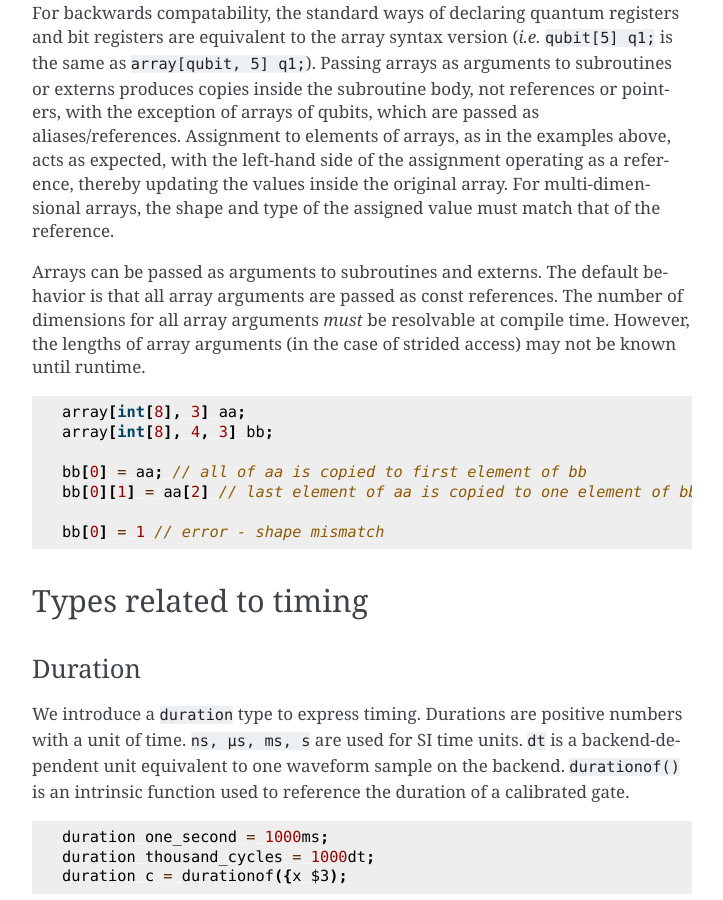
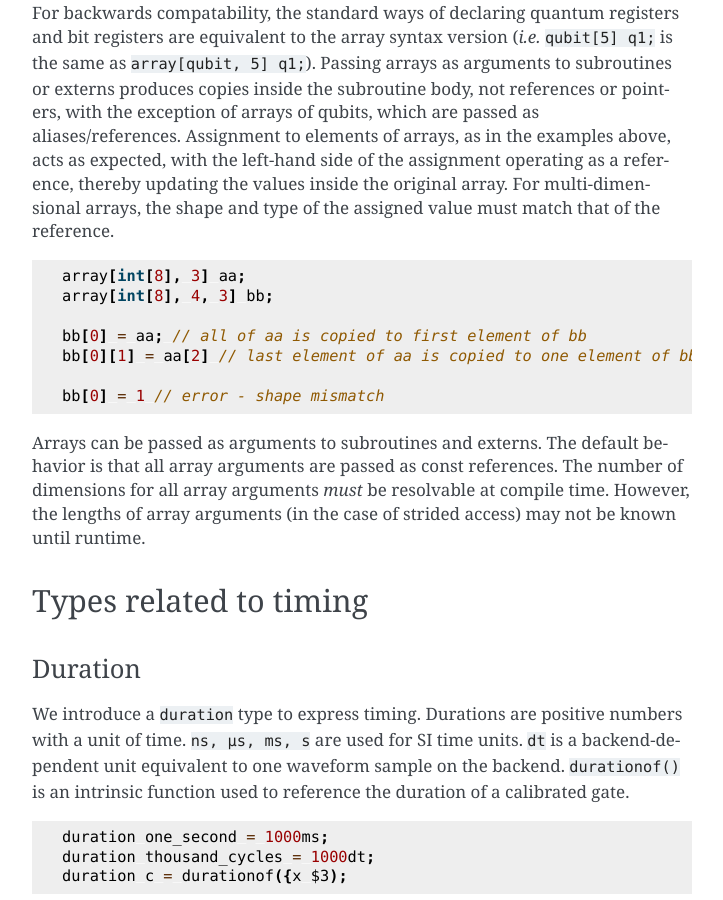
Before and after one commit to openqasm/openqasm, a Sphinx documentation site: the page built from source/language/types.rst, in a window 1280 px wide and 900 px high, scrolled down 5780 px. Shown: the whole window, without its empty margins (388-1111 px from the left). Built offline with Sphinx 7.4.7, drawn with Linux system fonts in a browser that asks for light colours; pages that are not in the unit, such as notebooks, are missing from menus; cross-references to code outside the pages are shown as plain code; part of the change alters nothing that is shown.

```diff
--- a/source/language/types.rst
+++ b/source/language/types.rst
@@ -306,12 +306,6 @@ with the left-hand side of the assignment operating as a reference, thereby
 updating the values inside the original array. For multi-dimensional arrays,
 the shape and type of the assigned value must match that of the reference.
 
-Arrays can be passed as arguments to subroutines and externs. The default
-behavior is that all array arguments are passed as const references. The
-number of dimensions for all array arguments *must* be resolvable at compile
-time. However, the lengths of array arguments (in the case of strided
-access) may not be known until runtime.
-
 .. code-block:: c
 
    array[int[8], 3] aa;
@@ -321,6 +315,12 @@ access) may not be known until runtime.
    bb[0][1] = aa[2] // last element of aa is copied to one element of bb
 
    bb[0] = 1 // error - shape mismatch
+
+Arrays can be passed as arguments to subroutines and externs. The default
+behavior is that all array arguments are passed as const references. The
+number of dimensions for all array arguments *must* be resolvable at compile
+time. However, the lengths of array arguments (in the case of strided
+access) may not be known until runtime.
 
 Types related to timing
 -----------------------
```
